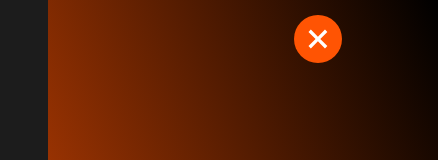
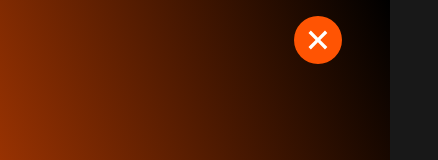
Before and after one commit to AlanusK/my-portfolio, a React (Create React App) app: page / in a window 390 px wide. Both pictures are taken after a click on the button 318 px from the left and 38 px from the top of the page. Shown: the top 160 px of the page, 438 px wide, since content can reach past the window. Built offline with nearby package versions, Linux system fonts and the light colour scheme.

Commit message:
fix modal appearance

```diff
--- a/src/components/header/Header.js
+++ b/src/components/header/Header.js
@@ -14,7 +14,7 @@ export const Header = () => {
                 <Link to='/'><img src={logo} width='50px' alt='logo' /></Link>
             </div>
 
-            <div className='z-10 md:hidden'>
+            <div className='z-20 fixed right-12 top-4 md:hidden'>
                 {showModal === false ?
                     <button
                         className='bg-primary-default rounded-full p-1 transition ease-in-out delay-150 hover:-translate-y-1 hover:scale-110 duration-300'
--- a/src/components/modal/Modal.js
+++ b/src/components/modal/Modal.js
@@ -3,7 +3,7 @@ import { NavList } from '../nav-list';
 
 export const Modal = (props) => {
     return (
-        <div className='bg-secondary-default w-screen h-screen absolute inset-0 bg-[linear-gradient(to_bottom_left,#000,#ff5403)]'>
+        <div className='z-10 bg-secondary-default w-screen -mx-12 absolute inset-0 bg-[linear-gradient(to_bottom_left,#000,#ff5403)]'>
             <div className='fixed top-1/2 left-1/2 -translate-x-1/2 -translate-y-1/2'>
                 <div className='text-3xl font-extrabold'>
                     <ul className='flex flex-col items-center justify-between h-[50vh]'>
```
